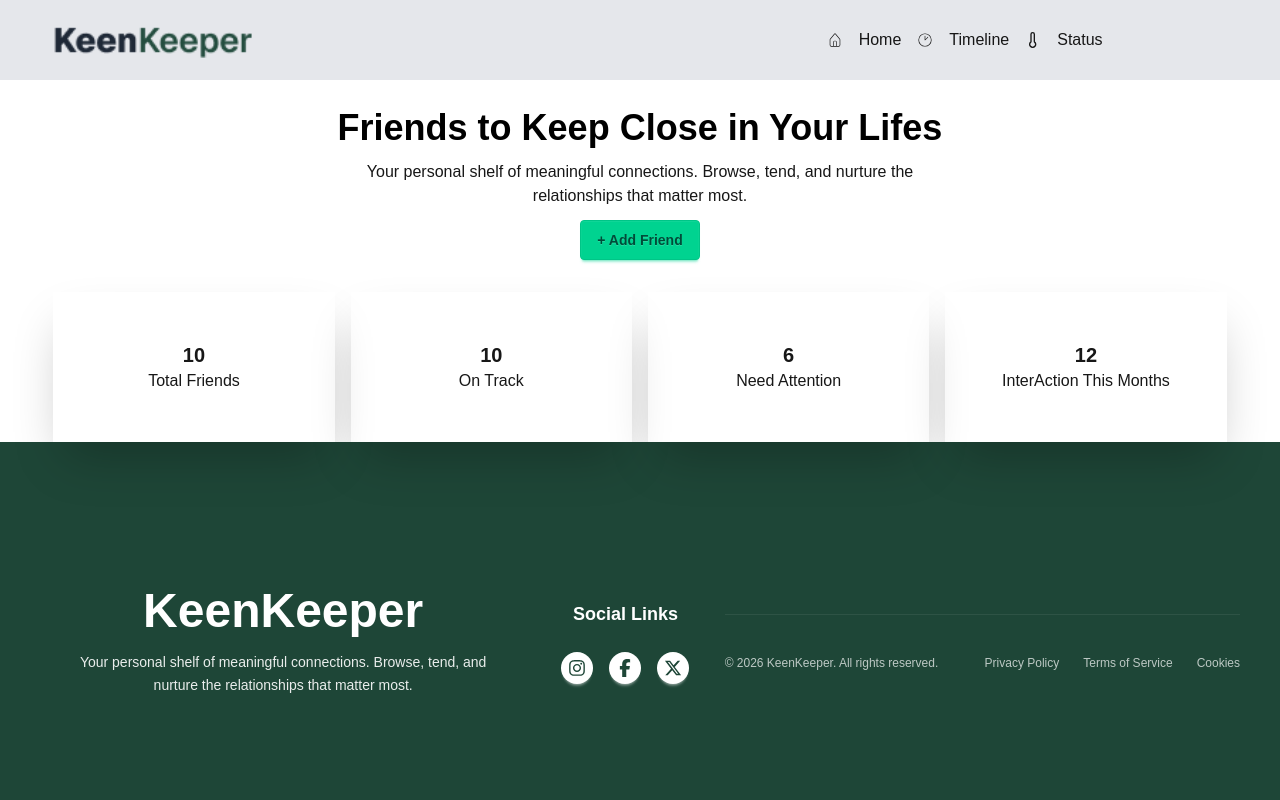
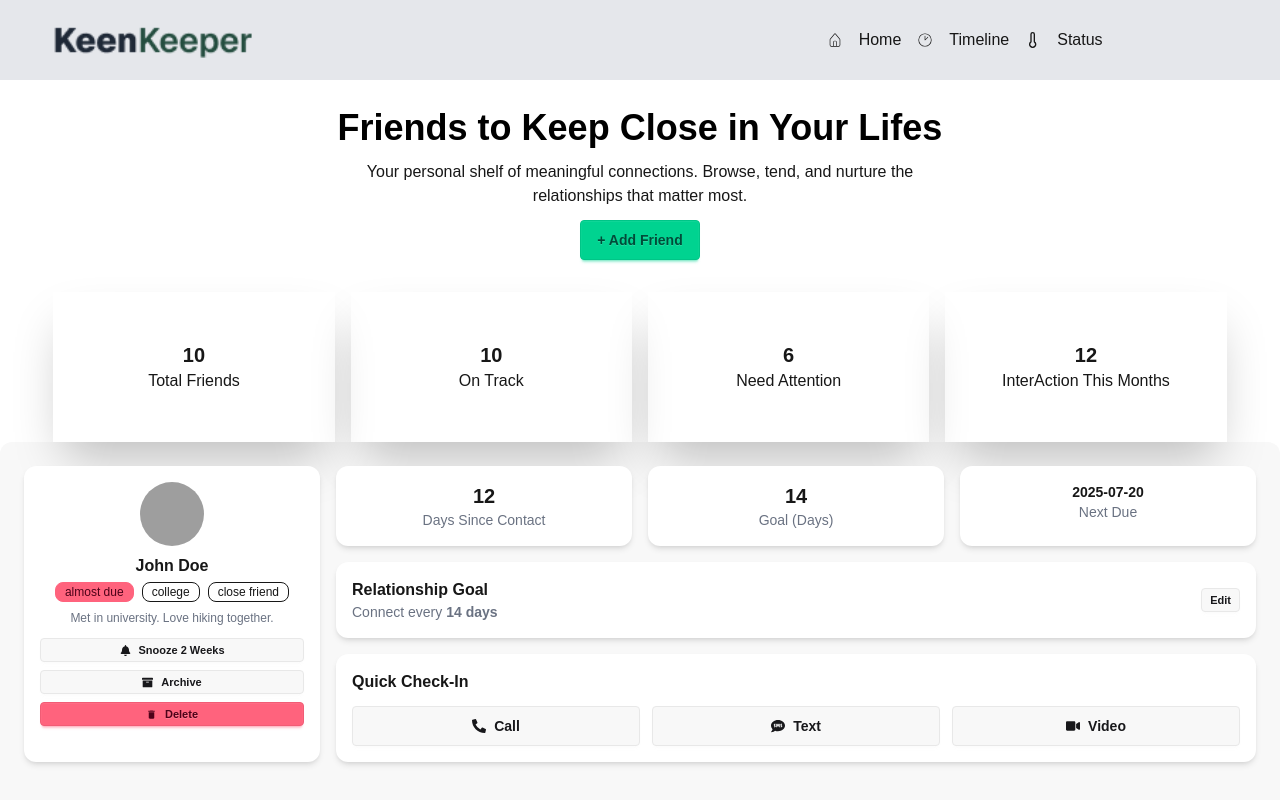
Before and after one commit to Rakib991943/Friends-chat-Application, a Next.js app: page /friends/1 in a window 1280 px wide. Shown: the top 800 px of the page. Built offline with nearby package versions, Linux system fonts and the light colour scheme; grey boxes are pictures that could not be loaded.

Commit message:
added friends Details Card

```diff
--- a/src/Components/Card/Card.jsx
+++ b/src/Components/Card/Card.jsx
@@ -3,11 +3,11 @@ import Link from 'next/link';
 import React from 'react';
 
 const Card = ({ friend }) => {
-  // friend অবজেক্ট থেকে id ডিস্ট্রাকচার করে নিলে কোড পরিষ্কার থাকে
+
   const { id, name, picture, days_since_contact, tags, status } = friend;
 
   return (
-    // এখানে `${id}` এর বদলে `${friend.id}` অথবা শুধু `${id}` (যদি ডিস্ট্রাকচার করেন) লিখুন
+
     <Link href={`/friends/${id}`}>
       <div className="bg-white rounded-2xl shadow-sm border border-gray-100 p-6 flex flex-col items-center text-center relative w-[250px] hover:shadow-md transition-shadow cursor-pointer">
 
@@ -17,6 +17,7 @@ const Card = ({ friend }) => {
             src={picture}
             alt={name}
             fill
+
             className="rounded-full object-cover"
           />
         </div>
--- a/src/app/(public)/friends/[id]/page.jsx
+++ b/src/app/(public)/friends/[id]/page.jsx
@@ -1,15 +1,151 @@
-"use client"
 
-import { useParams } from 'next/navigation';
+import Image from 'next/image';
 import React from 'react';
 
-const FriendsDetails = () => {
-     const {friendId} = useParams()
-     console.log(friendId)
+import {
+  FaPhoneAlt,
+  FaSms,
+  FaVideo,
+  FaBell,
+  FaArchive,
+} from "react-icons/fa";
+import { MdDelete } from 'react-icons/md';
+
+const FriendsDetails = async ({ params }) => {
+
+
+    const res = await fetch('http://localhost:3000/friends.json')
+
+
+    const friends = await res.json();
+    const { id } = await params;
+
+
+
+
+    const appDetails = friends.find(friend=> String(friend.id) === id);
+
+
+     const {
+    name,
+    picture,
+    bio,
+    days_since_contact,
+    goal,
+    next_due_date,
+    status,
+    tags,
+  } = appDetails;
+
     return (
-        <div>
+       <>
+      <div className="bg-base-200 p-6 rounded-xl h-[400px]">
+      <div className="grid md:grid-cols-4 gap-4">
+
+        {/* LEFT PROFILE */}
+        <div className="bg-base-100 rounded-xl shadow-md p-4 text-center">
+          <Image
+            src={picture}
+            alt={name}
+            width={200}
+            height={200}
+            className="w-16 h-16 rounded-full mx-auto"
+          />
+
+          <h2 className="font-semibold mt-2">{name}</h2>
+
+          <div className="flex justify-center gap-2 mt-1">
+            <span className="badge badge-error badge-sm">
+              {status}
+            </span>
+            {tags.map((tag, i) => (
+              <span key={i} className="badge badge-outline badge-sm">
+                {tag}
+              </span>
+            ))}
+          </div>
+
+          <p className="text-xs text-gray-500 mt-2">{bio}</p>
+
+          {/* Buttons */}
+          <div className="mt-3 space-y-2">
+            <button className="btn btn-xs w-full flex items-center gap-2">
+              <FaBell /> Snooze 2 Weeks
+            </button>
+            <button className="btn btn-xs w-full flex items-center gap-2">
+              <FaArchive /> Archive
+            </button>
+            <button className="btn btn-xs btn-error w-full flex items-center gap-2">
+              <MdDelete /> Delete
+            </button>
+          </div>
+        </div>
+
+        {/* RIGHT SECTION */}
+        <div className="md:col-span-3 space-y-4">
+
+          {/* TOP STATS */}
+          <div className="grid grid-cols-3 gap-4">
+            <div className="bg-base-100 rounded-xl shadow-md p-4 text-center">
+              <h2 className="text-xl font-bold">
+                {days_since_contact}
+              </h2>
+              <p className="text-sm text-gray-500">
+                Days Since Contact
+              </p>
+            </div>
+
+            <div className="bg-base-100 rounded-xl shadow-md p-4 text-center">
+              <h2 className="text-xl font-bold">{goal}</h2>
+              <p className="text-sm text-gray-500">
+                Goal (Days)
+              </p>
+            </div>
+
+            <div className="bg-base-100 rounded-xl shadow-md p-4 text-center">
+              <h2 className="text-sm font-semibold">
+                {next_due_date}
+              </h2>
+              <p className="text-sm text-gray-500">
+                Next Due
+              </p>
+            </div>
+          </div>
+
+          {/* RELATIONSHIP GOAL */}
+          <div className="bg-base-100 rounded-xl shadow-md p-4 flex justify-between items-center">
+            <div>
+              <h3 className="font-semibold">Relationship Goal</h3>
+              <p className="text-sm text-gray-500">
+                Connect every <span className="font-bold">{goal} days</span>
+              </p>
+            </div>
+            <button className="btn btn-xs">Edit</button>
+          </div>
+
+          {/* QUICK CHECK-IN */}
+          <div className="bg-base-100 rounded-xl shadow-md p-4">
+            <h3 className="font-semibold mb-3">Quick Check-In</h3>
+
+            <div className="grid grid-cols-3 gap-3">
+              <button className="btn flex items-center gap-2">
+                <FaPhoneAlt /> Call
+              </button>
+
+              <button className="btn flex items-center gap-2">
+                <FaSms /> Text
+              </button>
+
+              <button className="btn flex items-center gap-2">
+                <FaVideo /> Video
+              </button>
+            </div>
+          </div>
 
         </div>
+      </div>
+    </div>
+       </>
     );
 };
 
```
